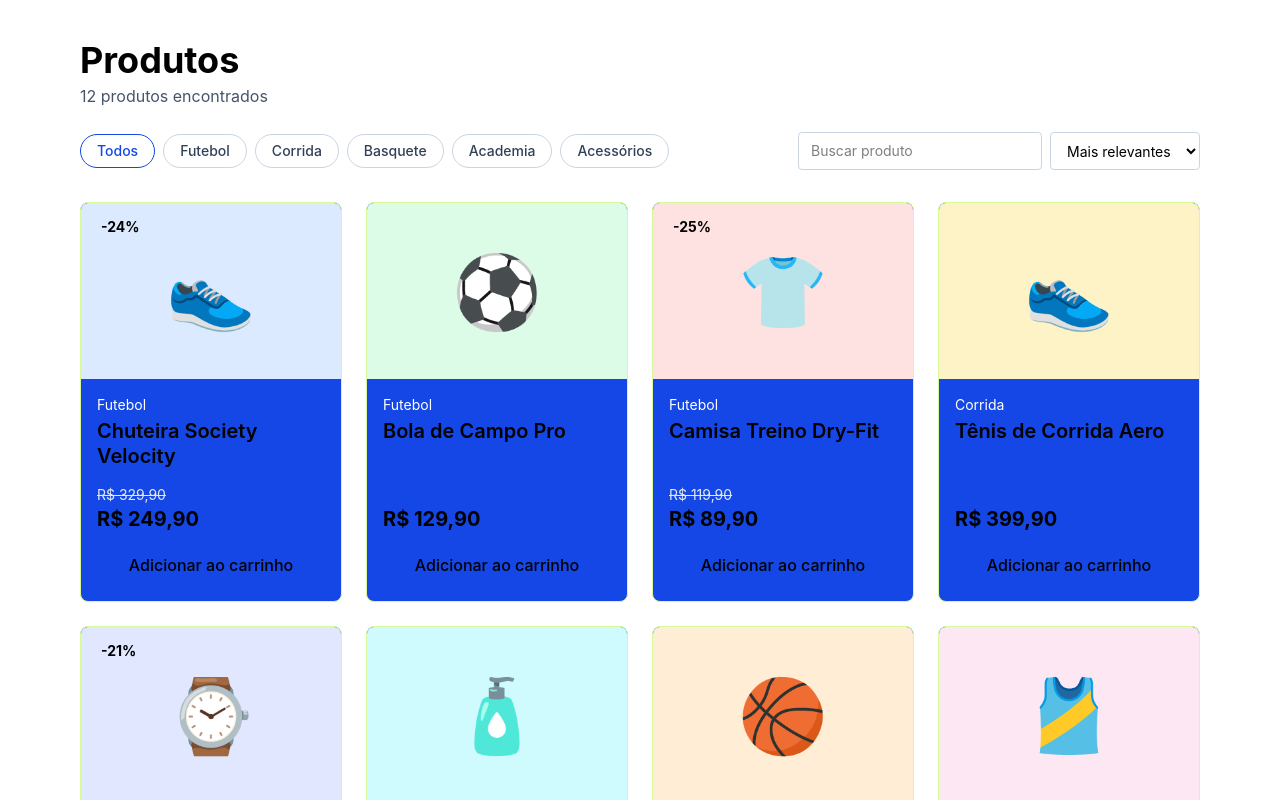
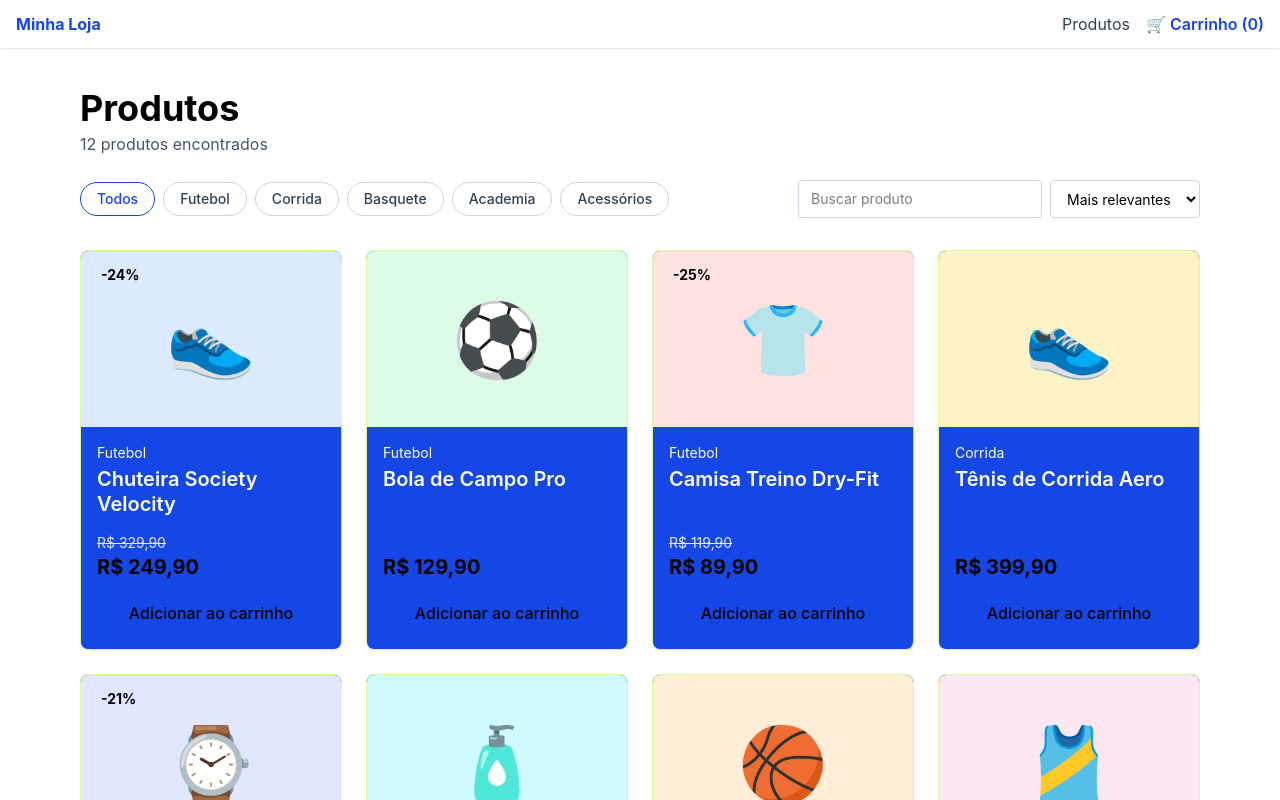
Before and after one commit to CP-22-10-Fiap-Organization/main-repo, a React (Vite) app: page /produtos in a window 1280 px wide. Shown: the top 800 px of the page. Built offline with nearby package versions, Linux system fonts and the light colour scheme.

Commit message:
fix arrumando o carrinho

```diff
--- a/src/App.jsx
+++ b/src/App.jsx
@@ -1,5 +1,4 @@
-
-import React from "react";
+import React, { useState } from "react";
 import { BrowserRouter, Routes, Route, Link } from "react-router-dom";
 import Produtos from "./pages/Produtos";
 import Home from "./pages/Home";
@@ -27,12 +26,47 @@ function EmBreve() {
 }
 
 export default function App() {
+  const [carrinho, setCarrinho] = useState([]);
+
+  const adicionarAoCarrinho = (produto) => {
+    setCarrinho((atual) => {
+      const existente = atual.find((item) => item.id === produto.id);
+      if (existente) {
+        return atual.map((item) =>
+          item.id === produto.id
+            ? { ...item, quantidade: item.quantidade + 1 }
+            : item
+        );
+      }
+      return [...atual, { ...produto, quantidade: 1 }];
+    });
+  };
+
+  const totalItens = carrinho.reduce((total, item) => total + item.quantidade, 0);
+
   return (
     <BrowserRouter>
+      <header className="flex items-center justify-between bg-white px-4 py-3 shadow">
+        <Link to="/" className="font-bold text-blue-700">
+          Minha Loja
+        </Link>
+        <nav className="flex items-center gap-4">
+          <Link to="/produtos" className="text-slate-700 hover:text-blue-700">
+            Produtos
+          </Link>
+          <Link to="/carrinho" className="font-semibold text-blue-700">
+            🛒 Carrinho ({totalItens})
+          </Link>
+        </nav>
+      </header>
+
       <Routes>
         <Route path="/" element={<Home />} />
 
-        <Route path="/produtos" element={<Produtos />} />
+        <Route
+          path="/produtos"
+          element={<Produtos onAdicionar={adicionarAoCarrinho} />}
+        />
 
         <Route path="*" element={<EmBreve />} />
       </Routes>
--- a/src/components/Card-produtos.jsx
+++ b/src/components/Card-produtos.jsx
@@ -1,12 +1,9 @@
-
-
 const formatarPreco = (valor) =>
     valor.toLocaleString("pt-BR", { style: "currency", currency: "BRL" });
 
 export default function Card({ produto, onAdicionar }) {
     const { nome, categoria, preco, precoAntigo, emoji, cor } = produto;
     const desconto = precoAntigo
-
         ? Math.round((1 - preco / precoAntigo) * 100)
         : null;
 
@@ -27,7 +24,7 @@ export default function Card({ produto, onAdicionar }) {
 
             <div className="flex flex-1 flex-col gap-1 p-4">
                 <span className="text-sm text-white">{categoria}</span>
-                <h3 className="font-display text-xl font-semibold leading-tight">
+                <h3 className="font-display text-xl font-semibold leading-tight text-white">
                     {nome}
                 </h3>
 
@@ -40,7 +37,7 @@ export default function Card({ produto, onAdicionar }) {
                     <p className="text-xl font-bold text-quadra">{formatarPreco(preco)}</p>
                     <button
                         type="button"
-                        onClick={() => Card(produto,onAdicionar)}
+                        onClick={() => onAdicionar(produto)}
                         className="mt-3 w-full rounded bg-quadra py-2 font-medium text-black transition-colors hover:bg-pista focus-visible:outline-2 focus-visible:outline-offset-2 focus-visible:outline-pista"
                     >
                         Adicionar ao carrinho
--- a/src/pages/Produtos.jsx
+++ b/src/pages/Produtos.jsx
@@ -1,6 +1,5 @@
 import { useMemo, useState } from "react";
 import Card from "../components/Card-produtos";
-
 
 const PRODUTOS = [
     { id: 1, nome: "Chuteira Society Velocity", categoria: "Futebol", preco: 249.9, precoAntigo: 329.9, emoji: "👟", cor: "#dbeafe" },
@@ -37,7 +36,7 @@ export default function Produtos({ onAdicionar }) {
     }, [busca, categoria, ordem]);
 
     const adicionar = (produto) => {
-        Produtos(onAdicionar);
+        onAdicionar(produto);
         setAviso(`${produto.nome} foi adicionado ao carrinho.`);
     };
 
```
